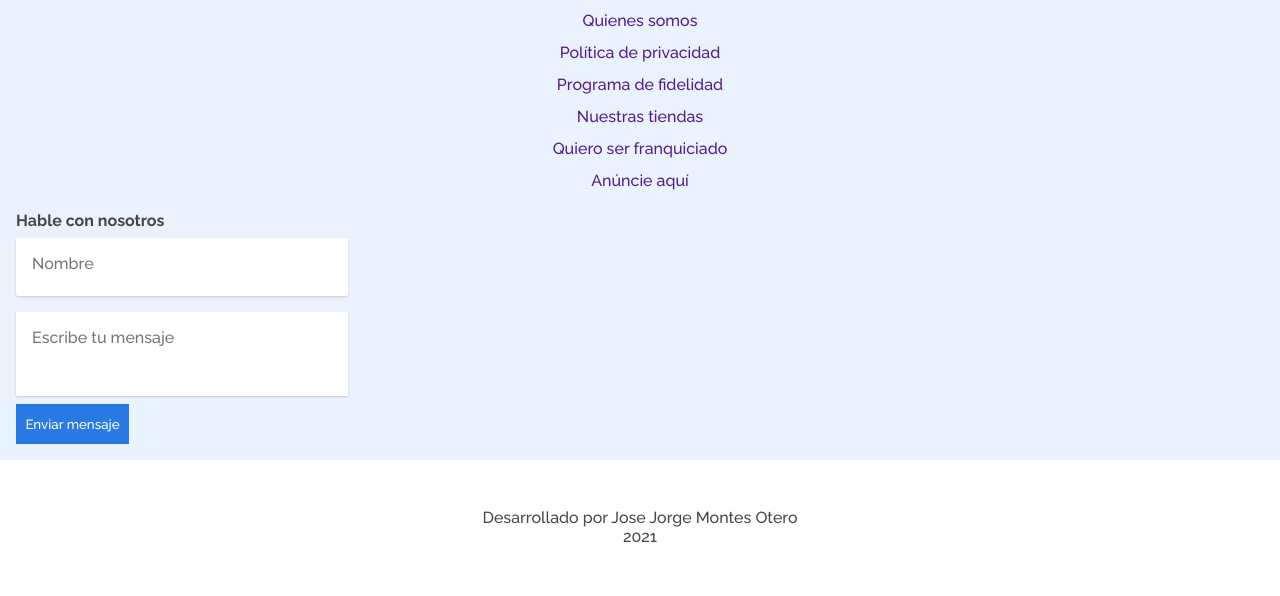
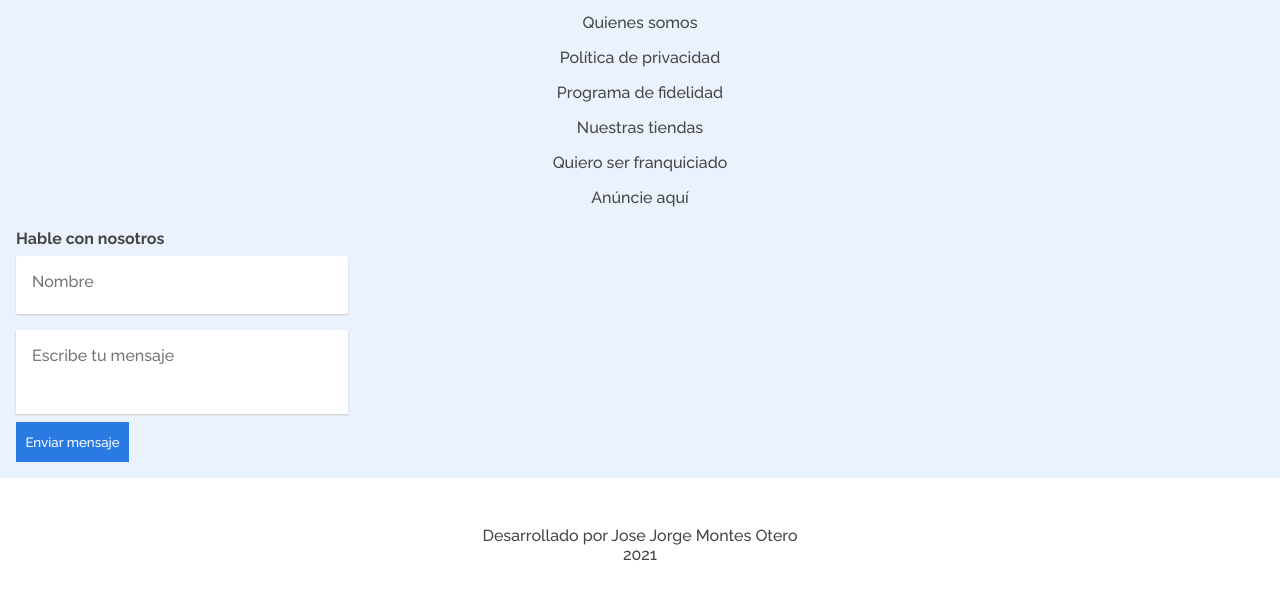
Before and after one commit to JoseMON-Dev/Alurageek, a plain HTML site: page index.html in a window 1280 px wide. Shown: the part 2014-2610 px from the top of the page. Drawn offline with Linux system fonts and the light colour scheme.

Commit message:
cambio en la seccion de contacto

```diff
--- a/contacto.css
+++ b/contacto.css
@@ -34,6 +34,11 @@
 
 .itemlist{
     margin-bottom: 1rem;
+    text-decoration: none;
+    color: #464646;
+    font-size: 16px;
+    font-weight: 500;
+    line-height: 19px;
 }
 
 .formulario{
```
